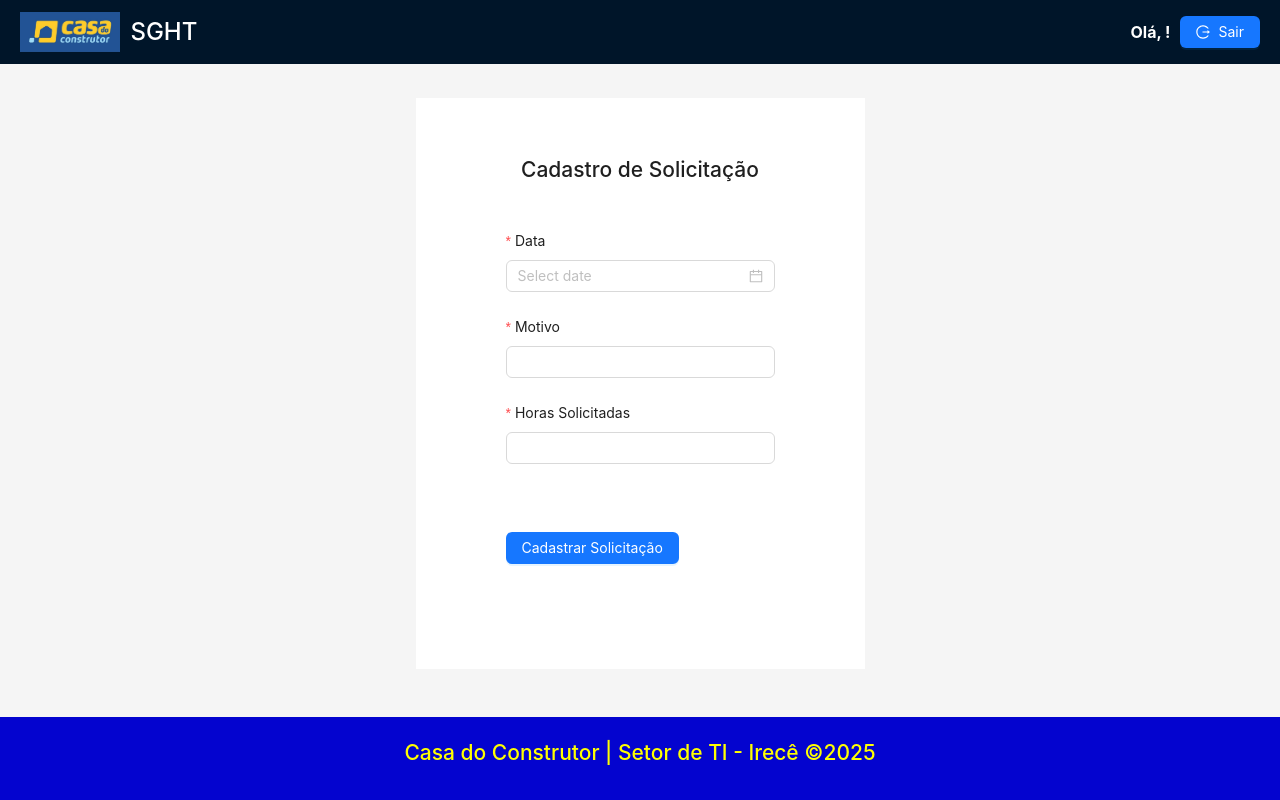
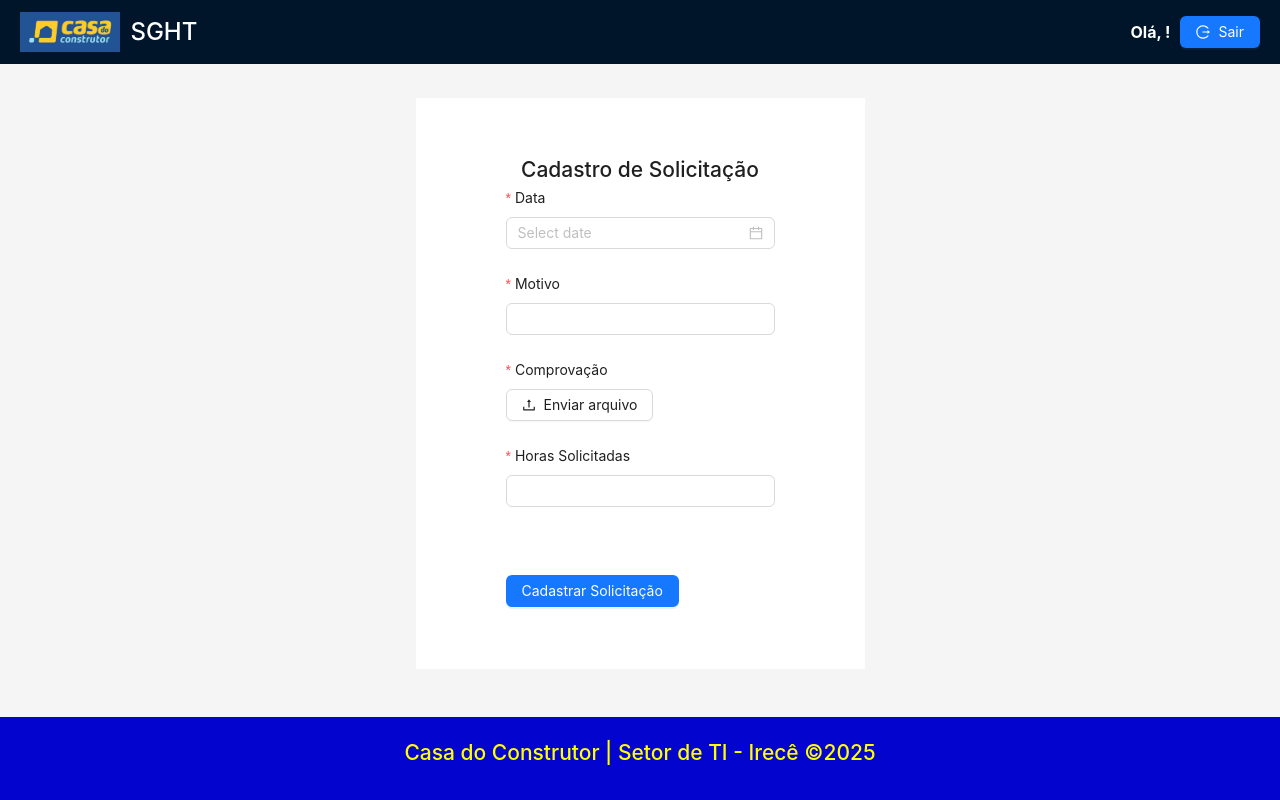
Before and after one commit to joaoparqum/front-sght, a Vue app: page /CriaSolicitacao in a window 1280 px wide. Built offline with nearby package versions, Linux system fonts and the light colour scheme; the HTML template or start-up script is replaced by a standard one.

Commit message:
feat: add comprovante column in solicitacoes table

```diff
--- a/src/components/FormCriaSolicitacao.vue
+++ b/src/components/FormCriaSolicitacao.vue
@@ -31,6 +31,24 @@
           <a-input v-model:value="formState.motivo" />
         </a-form-item>
 
+        <!--Campo Comprovação-->
+        <a-form-item
+           label="Comprovação"
+           name="comprovanteArquivo"
+           :rules="[{ required : true, message: 'Insira a comprovação!' }]"
+        >
+          <a-upload
+            :before-upload="handleFileUpload"
+            :max-count="1"
+            :show-upload-list="true"
+          >
+            <a-button>
+              <UploadOutlined/>
+              Enviar arquivo
+            </a-button>
+          </a-upload>
+        </a-form-item>
+
         <!-- Campo Horas Solicitadas -->
         <a-form-item
           label="Horas Solicitadas"
@@ -59,6 +77,7 @@
   import { useStore } from 'vuex';
   import { useRouter } from 'vue-router';
   import { message } from 'ant-design-vue';
+  import { UploadOutlined } from '@ant-design/icons-vue';
 
   const store = useStore();
   const router = useRouter();
@@ -67,6 +86,7 @@
   interface SolicitacaoFormState {
     data: string;
     motivo: string;
+    comprovanteArquivo: File | null;
     horasSolicitadas: number | null;
   }
 
@@ -74,14 +94,21 @@
   const formState = reactive<SolicitacaoFormState>({
     data: '',
     motivo: '',
+    comprovanteArquivo: null as File | null,
     horasSolicitadas: null,
   });
 
   const resetForm = () => {
     formState.data = '';
     formState.motivo = '';
+    formState.comprovanteArquivo = null;
     formState.horasSolicitadas = null;
   };
+
+  const handleFileUpload = (comprovanteArquivo: File) => {
+    formState.comprovanteArquivo = comprovanteArquivo;
+    return false;
+  }
 
   // Função chamada no envio bem-sucedido do formulário
   const onFinish = async () => {
@@ -91,6 +118,7 @@
         data: formState.data,
         motivo: formState.motivo,
         horasSolicitadas: formState.horasSolicitadas,
+        comprovanteArquivo: formState.comprovanteArquivo
       });
       message.success({ content: 'Solicitação criada com sucesso!' });
       resetForm(); // Resetando o formulário
--- a/src/components/TabelaSolicitacoes.vue
+++ b/src/components/TabelaSolicitacoes.vue
@@ -64,7 +64,7 @@
     import { useStore } from 'vuex';
     import { useRouter } from 'vue-router';
     import { message } from 'ant-design-vue';
-    import { FileAddOutlined, SwapLeftOutlined, UserAddOutlined } from '@ant-design/icons-vue';
+    import { SwapLeftOutlined } from '@ant-design/icons-vue';
 
     // Router e Store
     const router = useRouter();
@@ -195,6 +195,12 @@
             width: 200,
         },
         {
+            title: 'Comprovante',
+            dataIndex: 'comprovanteArquivo',
+            key: 'comprovanteArquivo',
+            width: 200
+        },
+        {
             title: 'Horas Solicitadas',
             dataIndex: 'horasSolicitadas',
             key: 'horasSolicitadas',
--- a/src/components/TabelaSolicitacoesUsuario.vue
+++ b/src/components/TabelaSolicitacoesUsuario.vue
@@ -82,6 +82,7 @@
       id: '',
       data: '',
       motivo: '',
+      comprovanteArquivo: '',
       horasSolicitadas: '',
     });
     const updatedData = { ...formData.value };
@@ -131,7 +132,7 @@
         }
     };
 
-    const openEditModal = async (id: string) => {
+  const openEditModal = async (id: string) => {
       console.log('ID passado:', id);
 
       if (!id) {
@@ -146,9 +147,9 @@
       } catch (error) {
           console.error('Erro ao carregar os dados:', error);
       }
-   };
+  };
 
-   const handleEditCancel = () => {
+  const handleEditCancel = () => {
     editModalOpen.value = false;
   };
 
@@ -217,6 +218,12 @@
             width: 200,
         },
         {
+            title: 'Comprovante',
+            dataIndex: 'comprovanteArquivo',
+            key: 'comprovanteArquivo',
+            width: 200
+        },
+        {
             title: 'Horas Solicitadas',
             dataIndex: 'horasSolicitadas',
             key: 'horasSolicitadas',
--- a/src/store/index.ts
+++ b/src/store/index.ts
@@ -171,25 +171,29 @@ const store = createStore({
         },
         async createSolicitacao(
             { dispatch }: { dispatch: (action: string, payload?: any) => Promise<any> },
-            payload: { data: string; motivo: string; horasSolicitadas: number }
+            payload: { data: string; motivo: string; horasSolicitadas: number; comprovanteArquivo: File }
         ) {
             try {
-                const token = localStorage.getItem('token'); // Recupera o token do localStorage
-                await axios.post(
-                    `http://localhost:8080/solicitacoes`,
-                    {
-                        data: payload.data,
-                        motivo: payload.motivo,
-                        horasSolicitadas: payload.horasSolicitadas,
-                    },
+              const token = localStorage.getItem('token');
+
+              const formData = new FormData();
+              formData.append('data', payload.data);
+              formData.append('motivo', payload.motivo);
+              formData.append('horasSolicitadas', payload.horasSolicitadas.toString());
+              formData.append('comprovanteArquivo', payload.comprovanteArquivo); // Adiciona o arquivo
+
+              // Envia a solicitação com FormData
+              await axios.post(`http://localhost:8080/solicitacoes`, formData,
                 {
                   headers: {
                     'Authorization': `Bearer ${token}`, // Inclui o token no cabeçalho
+                    'Content-Type': 'multipart/form-data', // Define o tipo correto
                   },
                 }
               );
+
               console.log('Solicitação criada com sucesso!');
-                await dispatch('fetchSolicitacoes');
+              await dispatch('fetchSolicitacoes'); // Atualiza a lista de solicitações
             } catch (error) {
               console.error('Erro ao criar solicitação: ', error);
             }
```
Lines whose indentation alone changed are shown as unchanged.
